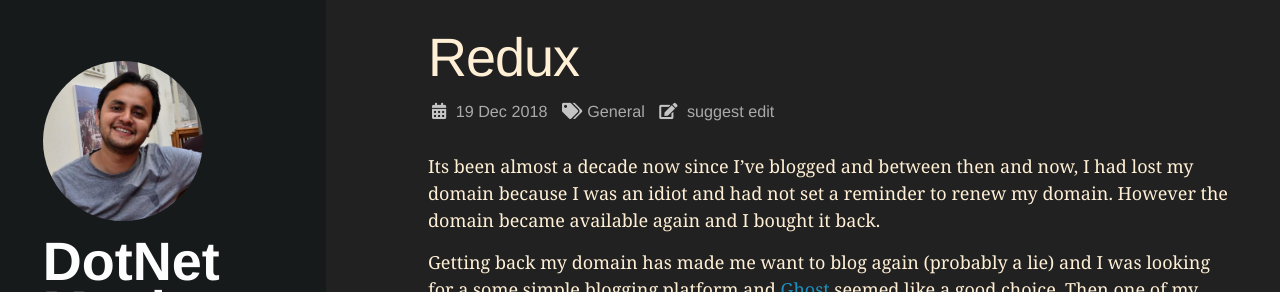
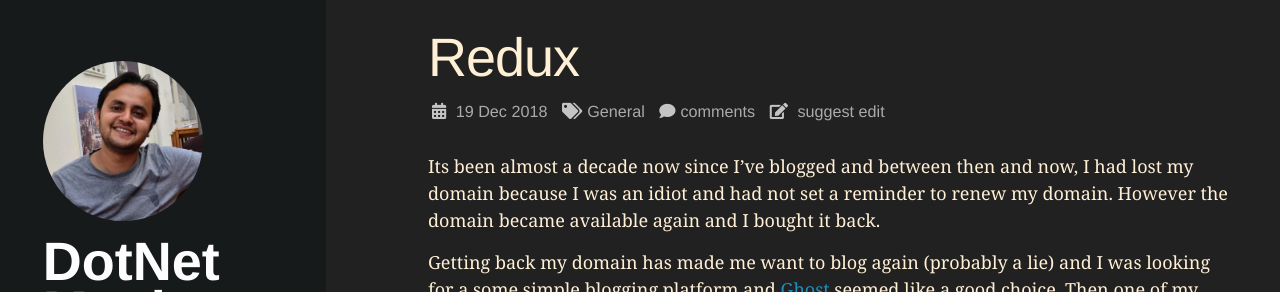
Before and after one commit to simplyvinay/simplyvinay.github.io, a Jekyll site: the page built from _posts/2018-12-19-Redux.md, in a window 1280 px wide. Shown: the top 292 px of the page. Built offline with Jekyll 4.4.1, drawn with Linux system fonts in a browser that asks for light colours; cached includes are drawn as plain includes; nearby versions of some CDN libraries; library files that are not in the unit come from our copies; comment, search, counter and statistics services are not loaded.

Commit message:
enabled disqus comments

```diff
--- a/_config.yml
+++ b/_config.yml
@@ -42,10 +42,10 @@ show_excerpts: true  # set to true to show excerpts on the homepage, otherwise f
 # Comments
 # To enable comments, set the `enabled` field to true and supply either a Disqus short name or a Jekyll comments receiver
 comments:
-  enabled: false
-  show_count: false
+  enabled: true
+  show_count: true
 #  receiver: https://.../  # See https://haacked.com/archive/2018/06/24/comments-for-jekyll-blogs/ for more information.
-#  disqus_shortname: YOUR_DISQUS_SHORTNAME
+  disqus_shortname: simplyvinay
 
 emptyArray: [] # Leave this here.
 
@@ -91,7 +91,6 @@ defaults:
 markdown: kramdown
 kramdown:
   hard_wrap: false
-theme: haacked-theme
 exclude:
   - Gemfile
   - Gemfile.lock
```
Also changed, not shown: _posts/2018-12-19-Redux.md (+1 -0 lines).
